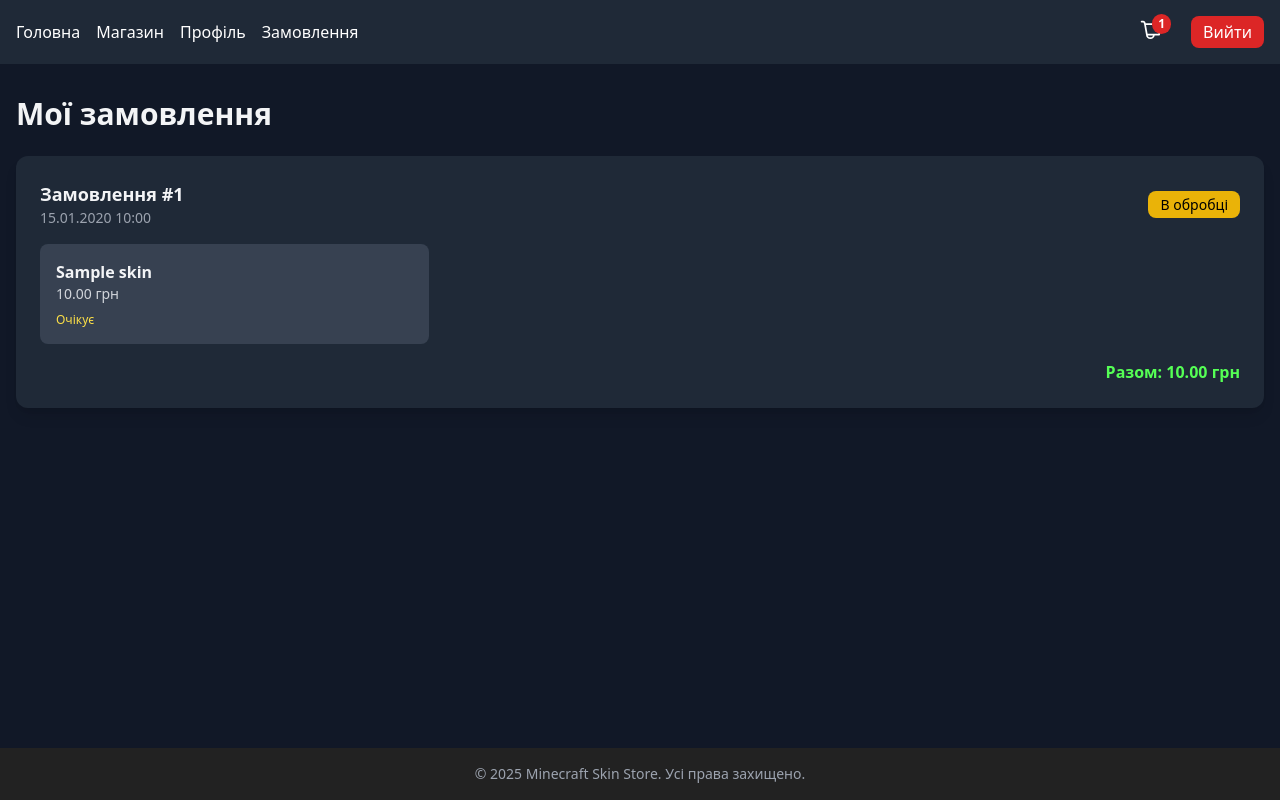
After one commit to markgardie/skin-shop-example, a Django app: page /cart/orders/ in a window 1280 px wide. The commit adds this page. Run offline with Django 5.2, Linux system fonts and the light colour scheme; a user stored in the database is signed in; tables that the repository leaves empty hold one stand-in row (values such as "Sample post"); some libraries are stand-ins or nearby versions.

Commit message:
add order list page

```diff
--- a/skin_shop/cart/urls.py
+++ b/skin_shop/cart/urls.py
@@ -11,4 +11,5 @@ urlpatterns = [
     path("remove/", views.remove_from_cart, name="remove"),
     path("checkout/", views.checkout, name="checkout"),
     path("order/<int:pk>/success/", views.order_success, name="order_success"),
+    path("orders/", views.order_list, name="order_list"),
 ]
--- a/skin_shop/cart/views.py
+++ b/skin_shop/cart/views.py
@@ -114,3 +114,15 @@ def checkout(request):
 def order_success(request, pk):
     order = get_object_or_404(Order, pk=pk, user=request.user)
     return render(request, "cart/order_success.html", {"order": order})
+
+
+@login_required
+def order_list(request):
+    orders = (
+        Order.objects
+        .filter(user=request.user)
+        .prefetch_related("order_items__skin")
+        .order_by("-created_at")
+    )
+
+    return render(request, "cart/order_list.html", {"orders": orders})
--- a/skin_shop/templates/base.html
+++ b/skin_shop/templates/base.html
@@ -58,6 +58,9 @@
       <a href="{% url 'core:home' %}" class="hover:text-gray-300">Головна</a>
       <a href="{% url 'shop:skin_list' %}" class="hover:text-gray-300">Магазин</a>
       <a href="{% url 'users:profile_detail' %}" class="hover:text-gray-300">Профіль</a>
+      {% if user.is_authenticated %}
+        <a href="{% url 'cart:order_list' %}" class="hover:text-gray-300">Замовлення</a>
+      {% endif %}
     </div>
 
     <div class="flex items-center space-x-6">
--- /dev/null
+++ b/skin_shop/templates/cart/order_list.html
@@ -0,0 +1,67 @@
+{% extends "base.html" %}
+{% block title %}Мої замовлення{% endblock %}
+
+{% block content %}
+<h1 class="text-3xl font-bold mb-6">Мої замовлення</h1>
+
+{% if orders %}
+<div class="space-y-6">
+
+    {% for order in orders %}
+    <div class="bg-gray-800 rounded-xl p-6 shadow-lg">
+
+        <!-- Header -->
+        <div class="flex justify-between items-center mb-4">
+            <div>
+                <p class="text-lg font-semibold">Замовлення #{{ order.id }}</p>
+                <p class="text-sm text-gray-400">
+                    {{ order.created_at|date:"d.m.Y H:i" }}
+                </p>
+            </div>
+
+            <!-- Статус -->
+            <div>
+                {% if order.status == "completed" %}
+                    <span class="bg-green-600 px-3 py-1 rounded-lg text-sm">Виконано</span>
+                {% elif order.status == "failed" %}
+                    <span class="bg-red-600 px-3 py-1 rounded-lg text-sm">Помилка</span>
+                {% else %}
+                    <span class="bg-yellow-500 px-3 py-1 rounded-lg text-sm text-black">В обробці</span>
+                {% endif %}
+            </div>
+        </div>
+
+        <!-- Items -->
+        <div class="grid grid-cols-1 sm:grid-cols-2 md:grid-cols-3 gap-4">
+            {% for item in order.order_items.all %}
+            <div class="bg-gray-700 rounded-lg p-4">
+                <p class="font-semibold">{{ item.skin.name }}</p>
+                <p class="text-sm text-gray-300">{{ item.price_at_purchase }} грн</p>
+
+                <p class="text-xs mt-2">
+                    {% if item.status == "applied" %}
+                        <span class="text-green-400">Застосовано</span>
+                    {% elif item.status == "failed" %}
+                        <span class="text-red-400">Помилка</span>
+                    {% else %}
+                        <span class="text-yellow-300">Очікує</span>
+                    {% endif %}
+                </p>
+            </div>
+            {% endfor %}
+        </div>
+
+        <!-- Footer -->
+        <div class="mt-4 text-right font-bold text-minecraft-green">
+            Разом: {{ order.total_price }} грн
+        </div>
+
+    </div>
+    {% endfor %}
+
+</div>
+{% else %}
+<p class="text-gray-400">У вас ще немає замовлень.</p>
+{% endif %}
+
+{% endblock %}
```
